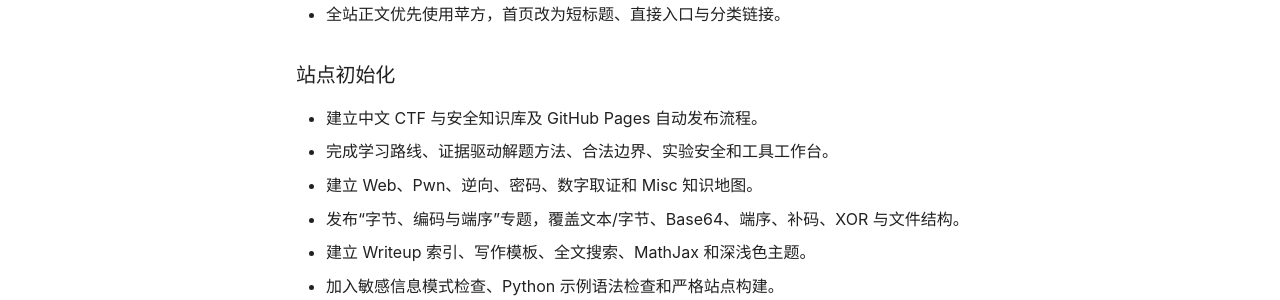
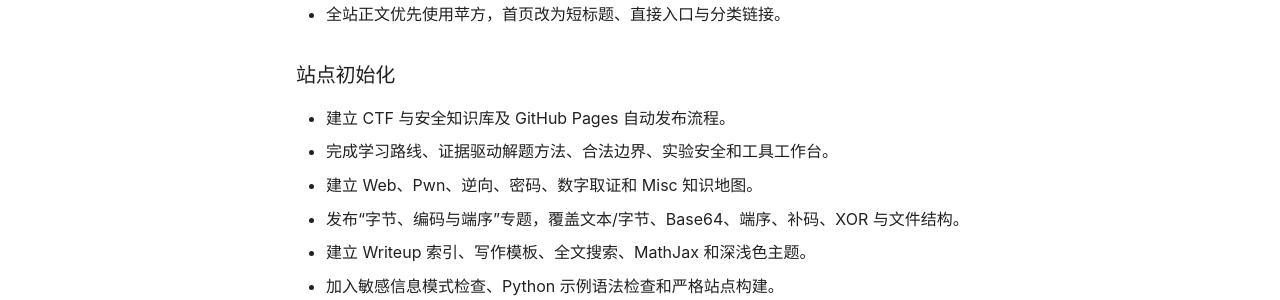
Before and after one commit to WineChord/ctf, an MkDocs documentation site: the page built from docs/changelog.md, in a window 1280 px wide. Shown: the part 356-656 px from the top of the page. Built offline with MkDocs 1.6.1 and Material for MkDocs 9.7.7, drawn with Linux system fonts in a browser that asks for light colours; comment, search, counter and statistics services are not loaded.

Commit message:
refine public metadata

```diff
--- a/docs/changelog.md
+++ b/docs/changelog.md
@@ -9,7 +9,7 @@
 
 ### 站点初始化
 
-- 建立中文 CTF 与安全知识库及 GitHub Pages 自动发布流程。
+- 建立 CTF 与安全知识库及 GitHub Pages 自动发布流程。
 - 完成学习路线、证据驱动解题方法、合法边界、实验安全和工具工作台。
 - 建立 Web、Pwn、逆向、密码、数字取证和 Misc 知识地图。
 - 发布“字节、编码与端序”专题，覆盖文本/字节、Base64、端序、补码、XOR 与文件结构。
--- a/mkdocs.yml
+++ b/mkdocs.yml
@@ -1,5 +1,5 @@
 site_name: CTF
-site_description: 中文 CTF 与安全知识库：从原理、实验到复盘
+site_description: CTF 与安全知识库：从原理、实验到复盘
 site_author: WineChord
 site_url: https://www.wineandchord.com/ctf/
 repo_name: WineChord/ctf
```
Also changed, not shown: README.md (+1 -1 lines).
